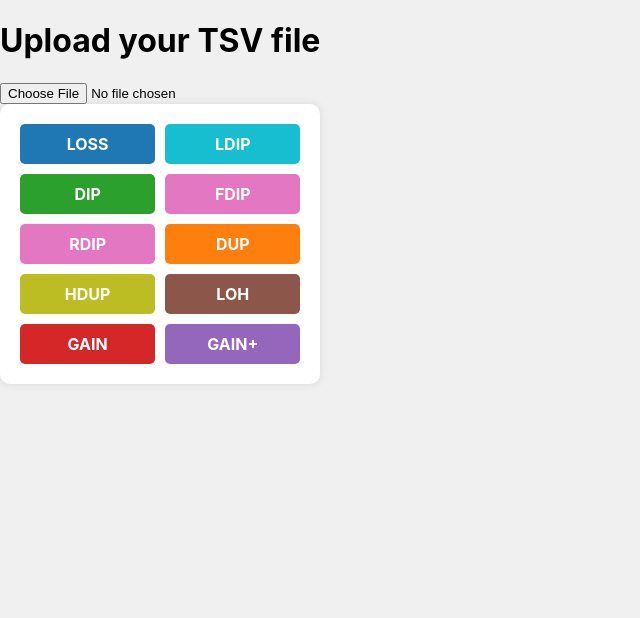
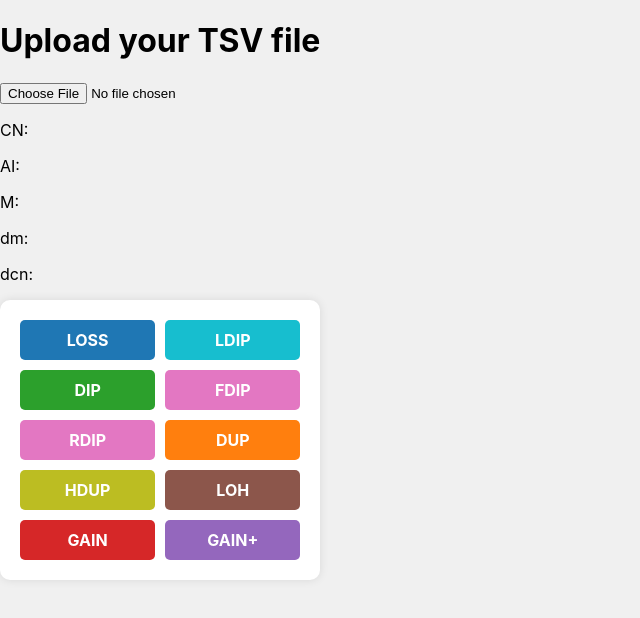
Before and after one commit to philip-hub/CNV-web-app-mock-up, a Next.js app: page /test3 in a window 1280 px wide. Shown: the top 618 px of the page, without its empty margins (0-640 px from the left). Built offline with nearby package versions, Linux system fonts and the light colour scheme.

Commit message:
revert back we have some working functions and some nonworking functions

```diff
--- a/src/pages/test3.js
+++ b/src/pages/test3.js
@@ -1,6 +1,5 @@
 import React, { useState } from 'react';
 import dynamic from 'next/dynamic';
-import DraggableWindow from '../components/DraggableWindow';
 import styles from '../styles/Home.module.css';
 
 const Plot = dynamic(() => import('react-plotly.js'), { ssr: false });
@@ -21,8 +20,6 @@ export default function Home() {
     const [dmMapping, setDmMapping] = useState({}); // State to hold dmMapping
     const [dcnMapping, setDcnMapping] = useState({}); // State to hold dcnMapping
     const [clickedArmData, setClickedArmData] = useState({}); // State to hold clicked arm data
-    const [showWindow, setShowWindow] = useState(false); // State to show or hide the draggable window
-    const [windowPosition, setWindowPosition] = useState({ x: 0, y: 0 }); // State for window position
 
     const handleFileUpload = async (event) => {
         const file = event.target.files[0];
@@ -176,7 +173,7 @@ export default function Home() {
             y: coloredPlotData1.map(d => d.y),
             type: 'scatter',
             mode: 'markers',
-            marker: { size: 6, color: coloredPlotData1.map(d => d.color) },
+            marker: { size: 4, color: coloredPlotData1.map(d => d.color) },
             name: 'Coverage Plot',
             customdata: coloredPlotData1.map(d => d.customdata) // Add customdata to plot
         };
@@ -223,7 +220,7 @@ export default function Home() {
             y: coloredPlotData2.map(d => d.y),
             type: 'scatter',
             mode: 'markers',
-            marker: { size: 6, color: coloredPlotData2.map(d => d.color) },
+            marker: { size: 4, color: coloredPlotData2.map(d => d.color) },
             name: 'Vaf Plot',
             customdata: coloredPlotData2.map(d => d.customdata) // Add customdata to plot
         };
@@ -270,7 +267,7 @@ export default function Home() {
             y: coloredPlotData3.map(d => d.y),
             type: 'scatter',
             mode: 'markers',
-            marker: { size: 10, color: coloredPlotData3.map(d => d.color) },
+            marker: { size: 8, color: coloredPlotData3.map(d => d.color) },
             name: 'AI vs CN',
             customdata: coloredPlotData3.map(d => d.customdata) // Add customdata to plot
         };
@@ -312,7 +309,7 @@ export default function Home() {
             y: coloredPlotData4.map(d => d.y),
             type: 'scatter',
             mode: 'markers',
-            marker: { size: 5, color: coloredPlotData4.map(d => d.color), opacity: 1 },
+            marker: { size: 3, color: coloredPlotData4.map(d => d.color), opacity: 1 },
             name: 'Vaf Score CDF',
             customdata: coloredPlotData4.map(d => d.customdata) // Add customdata to plot
         };
@@ -354,7 +351,7 @@ export default function Home() {
             y: coloredPlotData5.map(d => d.y),
             type: 'scatter',
             mode: 'markers',
-            marker: { size: 5, color: coloredPlotData5.map(d => d.color), opacity: 1 },
+            marker: { size: 3, color: coloredPlotData5.map(d => d.color), opacity: 1 },
             name: 'Coverage Score CDF',
             customdata: coloredPlotData5.map(d => d.customdata) // Add customdata to plot
         };
@@ -408,22 +405,13 @@ export default function Home() {
 
             // Set the clicked arm data for displaying CN, AI, M, dm, and dcn values
             setClickedArmData({
-                clickedArm: `${clickedArm} ${cloneName}`, // Add the clicked arm to the data
                 CN: X3Mapping[clickedArm] || 'N/A',
                 AI: Y3Mapping[clickedArm] || 'N/A',
                 M: mMapping[clickedArm] || 'N/A',
                 dm: dmMapping[clickedArm] || 'N/A',
                 dcn: dcnMapping[clickedArm] || 'N/A'
             });
-
-            // Set the window position near the clicked point
-            setWindowPosition({ x: clickedPoint.xaxis.d2p(clickedPoint.x) + clickedPoint.xaxis.l, y: clickedPoint.yaxis.d2p(clickedPoint.y) + clickedPoint.yaxis.t });
-            setShowWindow(true); // Show the draggable window
         }
-    };
-
-    const handleCloseWindow = () => {
-        setShowWindow(false); // Hide the draggable window
     };
 
     const updatePlotDataWithHighlight = (plotData, plotDataRef) => {
@@ -440,7 +428,7 @@ export default function Home() {
                         arm === highlightedArm ? 'gold' : arm7ColorMapping[arm]
                     ),
                     size: plotData.scatterPlot.customdata.map(arm =>
-                        arm === highlightedArm ? 9 : (plotDataRef === plotData4 || plotDataRef === plotData5 ? 5 : (plotDataRef === plotData1 || plotDataRef === plotData2 ? 6 : 12))
+                        arm === highlightedArm ? 9 : (plotDataRef === plotData4 || plotDataRef === plotData5 ? 3 : (plotDataRef === plotData1 || plotDataRef === plotData2 ? 4 : 10))
                     ),
                     opacity: plotData.scatterPlot.customdata.map(arm =>
                         arm === highlightedArm ? 1 : (plotDataRef === plotData4 || plotDataRef === plotData5 ? 0.1 : 1)
@@ -485,7 +473,16 @@ export default function Home() {
                     </div>
                 </div>
             )}
-            {showWindow && <DraggableWindow position={windowPosition} onClose={handleCloseWindow} data={clickedArmData} />}
+            {clickedArm && <h1>Clicked Arm: {clickedArm}</h1>} {/* Render the clicked arm name */}
+            {clickedArmData && (
+                <div>
+                    <p>CN: {clickedArmData.CN}</p>
+                    <p>AI: {clickedArmData.AI}</p>
+                    <p>M: {clickedArmData.M}</p>
+                    <p>dm: {clickedArmData.dm}</p>
+                    <p>dcn: {clickedArmData.dcn}</p>
+                </div>
+            )}
             <div className={styles.grid}>
                 {colors.map((color, index) => (
                     <div key={index} className={`${styles.gridItem} ${color.className}`}>
```
